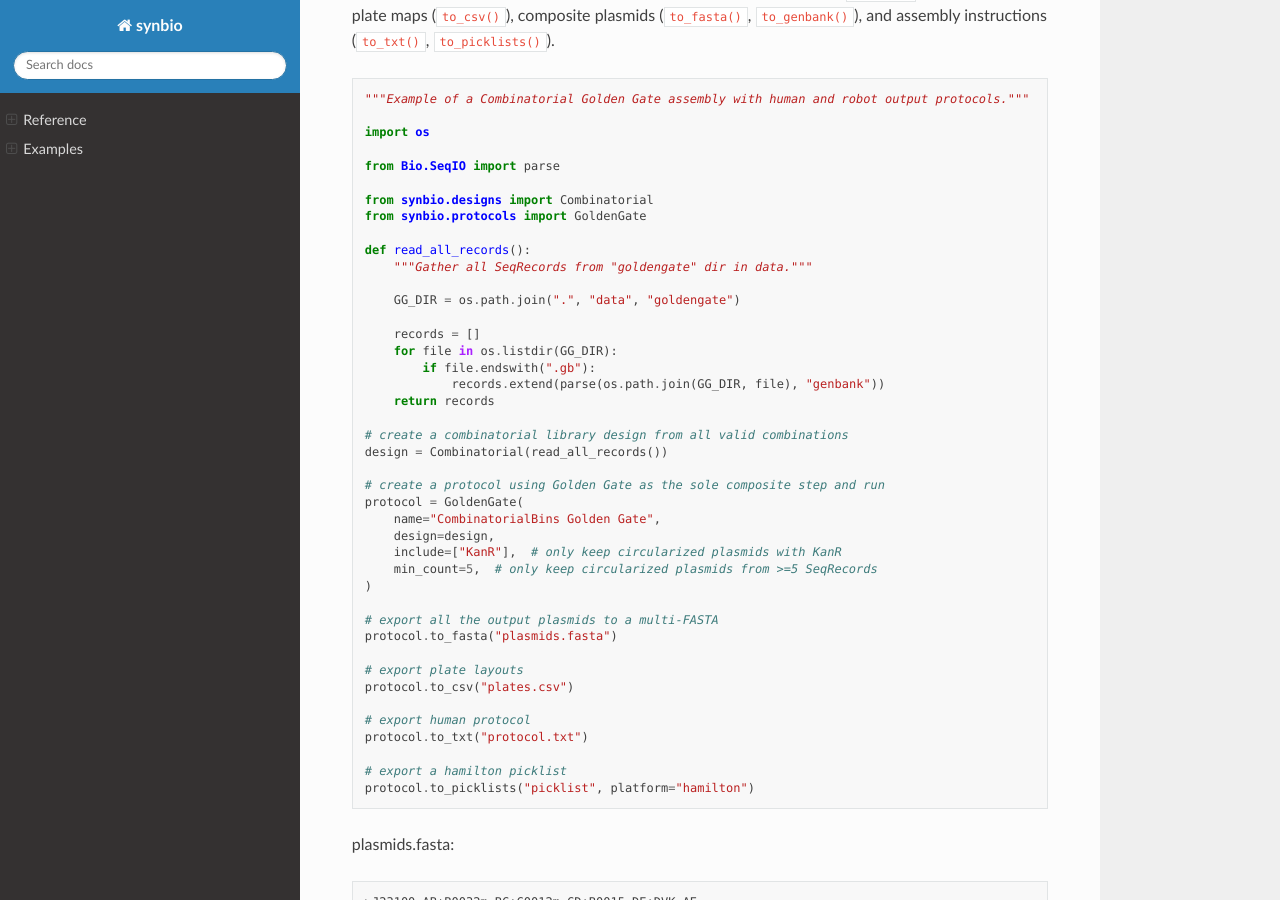
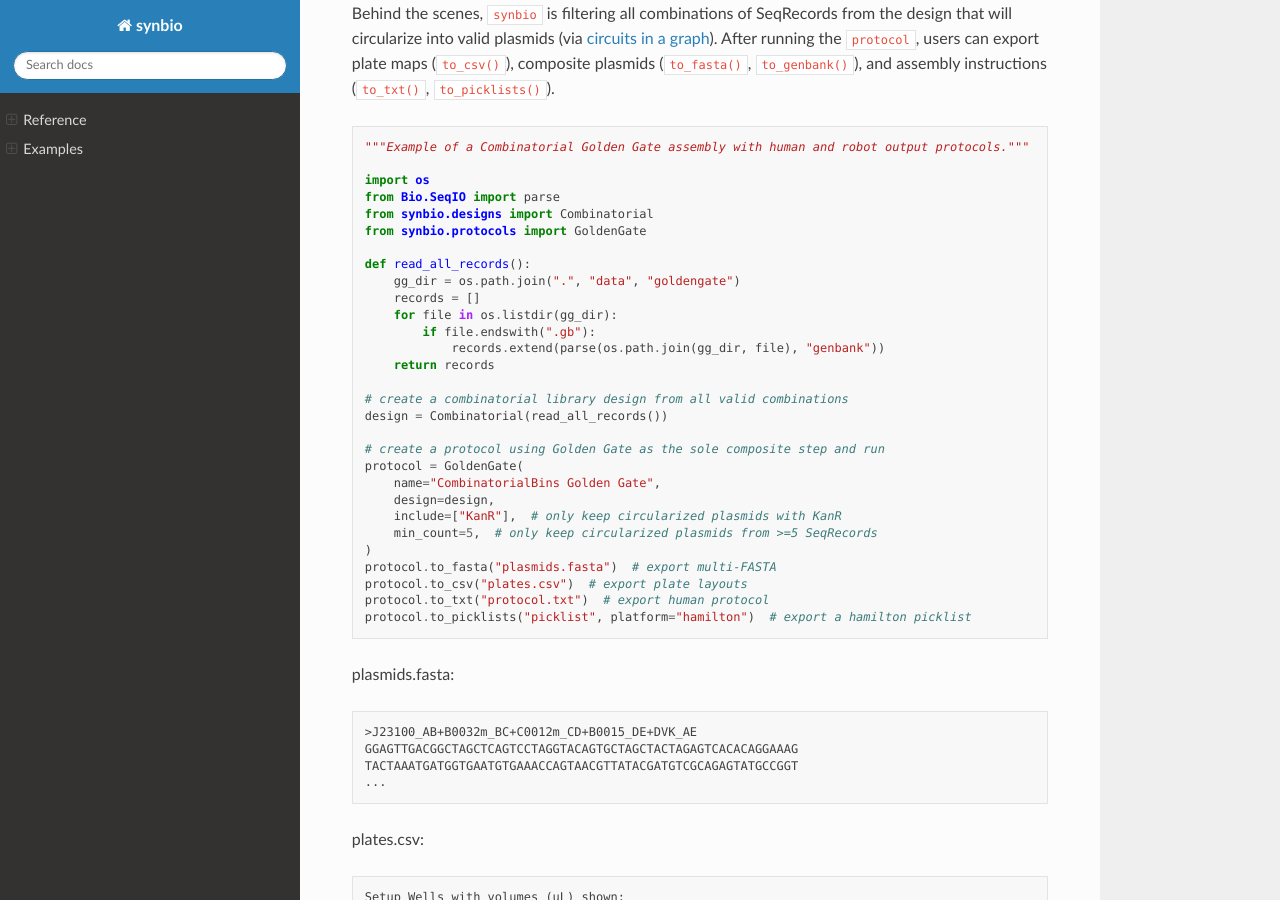
Before and after one commit to Lattice-Automation/synbio, a Sphinx documentation site: the page built from docs/index.rst, in a window 1280 px wide and 900 px high, scrolled down 1146 px. Built offline with Sphinx 7.4.7 and the Read the Docs theme 2.0.0, drawn with Linux system fonts in a browser that asks for light colours; some of the changed text lies outside the part shown.

Commit message:
update README with doc link

````diff
--- a/README.md
+++ b/README.md
@@ -42,21 +44,16 @@ Behind the scenes, `synbio` is filtering all combinations of SeqRecords from the
 """Example of a Combinatorial Golden Gate assembly with human and robot output protocols."""
 
 import os
-
 from Bio.SeqIO import parse
-
 from synbio.designs import Combinatorial
 from synbio.protocols import GoldenGate
 
 def read_all_records():
-    """Gather all SeqRecords from "goldengate" dir in data."""
-
-    GG_DIR = os.path.join(".", "data", "goldengate")
-
+    gg_dir = os.path.join(".", "data", "goldengate")
     records = []
-    for file in os.listdir(GG_DIR):
+    for file in os.listdir(gg_dir):
         if file.endswith(".gb"):
-            records.extend(parse(os.path.join(GG_DIR, file), "genbank"))
+            records.extend(parse(os.path.join(gg_dir, file), "genbank"))
     return records
 
 # create a combinatorial library design from all valid combinations
@@ -69,18 +66,10 @@ protocol = GoldenGate(
     include=["KanR"],  # only keep circularized plasmids with KanR
     min_count=5,  # only keep circularized plasmids from >=5 SeqRecords
 )
-
-# export all the output plasmids to a multi-FASTA
-protocol.to_fasta("plasmids.fasta")
-
-# export plate layouts
-protocol.to_csv("plates.csv")
-
-# export human protocol
-protocol.to_txt("protocol.txt")
-
-# export a hamilton picklist
-protocol.to_picklists("picklist", platform="hamilton")
+protocol.to_fasta("plasmids.fasta")  # export multi-FASTA
+protocol.to_csv("plates.csv")  # export plate layouts
+protocol.to_txt("protocol.txt")  # export human protocol
+protocol.to_picklists("picklist", platform="hamilton")  # export a hamilton picklist
 ```
 
 plasmids.fasta:
--- a/docs/examples.rst
+++ b/docs/examples.rst
@@ -28,7 +28,7 @@ Gibson Assembly of a plasmid library
 .. literalinclude:: gibson_library.py
 
 Gibson Assembly of a single plasmid
-~~~~~~~~~~~~~~~~~~~~~~~~~~~~~~~~~~~~
+~~~~~~~~~~~~~~~~~~~~~~~~~~~~~~~~~~~
 
 .. literalinclude:: gibson_plasmid.py
 
@@ -38,11 +38,11 @@ Golden Gate Assembly of a single plasmid
 .. literalinclude:: goldengate_plasmid.py
 
 Combinatorial Golden Gate Assembly: all valid plasmid combinations
-~~~~~~~~~~~~~~~~~~~~~~~~~~~~~~~~~~~~~~~~~~~~~~~~~~~~~~~~~~~~~~~~~~~
+~~~~~~~~~~~~~~~~~~~~~~~~~~~~~~~~~~~~~~~~~~~~~~~~~~~~~~~~~~~~~~~~~~
 
 .. literalinclude:: goldengate_combinatorial.py
 
 Combinatorial Golden Gate Assembly with bins: all plasmid combinations between bins
-~~~~~~~~~~~~~~~~~~~~~~~~~~~~~~~~~~~~~~~~~~~~~~~~~~~~~~~~~~~~~~~~~~~~~~~~~~~~~~~~~~~~
+~~~~~~~~~~~~~~~~~~~~~~~~~~~~~~~~~~~~~~~~~~~~~~~~~~~~~~~~~~~~~~~~~~~~~~~~~~~~~~~~~~~
 
 .. literalinclude:: goldengate_combinatorial_bins.py
--- a/environment.yml
+++ b/environment.yml
@@ -46,7 +46,7 @@ dependencies:
   - networkx=2.3=py_0
   - numpy=1.16.4=py37hacdab7b_0
   - numpy-base=1.16.4=py37h6575580_0
-  - openssl=1.1.1c=h1de35cc_1
+  - openssl=1.1.1d=h1de35cc_1
   - packaging=19.1=py37_0
   - pip=19.2.2=py37_0
   - pkginfo=1.5.0.1=py37_0
@@ -63,6 +63,7 @@ dependencies:
   - readme_renderer=24.0=py37_0
   - requests=2.22.0=py37_0
   - requests-toolbelt=0.9.1=py_0
+  - ripgrep=0.10.0=hc07d326_0
   - setuptools=41.0.1=py37_0
   - six=1.12.0=py37_0
   - snowballstemmer=1.9.0=py_0
@@ -90,5 +91,6 @@ dependencies:
     - fuzzywuzzy==0.17.0
     - m2r==0.2.1
     - mistune==0.8.4
+    - python-levenshtein==0.12.0
     - sphinx-rtd-theme==0.4.3
 prefix: //anaconda3/envs/synbio
````
Also changed, not shown: other parts of README.md (+2 -0 lines), 3 other files.
